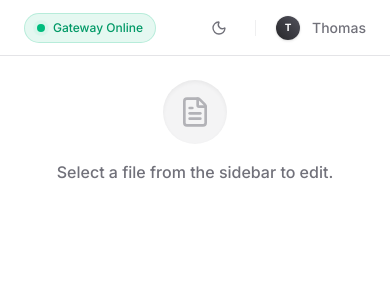
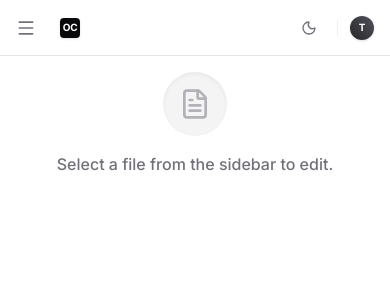
Before and after one commit to thomas-touboul/nanobot-web-ui, a Next.js app: page /editor in a window 390 px wide. Shown: the top 300 px of the page. Built offline with nearby package versions, Linux system fonts and the light colour scheme.

Commit message:
feat: make admin dashboard responsive with mobile menu

```diff
--- a/src/app/layout.tsx
+++ b/src/app/layout.tsx
@@ -31,7 +31,7 @@ export default function RootLayout({
             <div className="relative flex flex-1 flex-col h-full overflow-hidden">
               <TopBar />
               <div className="flex-1 overflow-y-auto overflow-x-hidden">
-                <main className="p-6">
+                <main className="p-4 md:p-6">
                   {children}
                 </main>
               </div>
--- a/src/components/layout/Sidebar.tsx
+++ b/src/components/layout/Sidebar.tsx
@@ -69,23 +69,11 @@ const mainNavigation = [
   },
 ];
 
-function SidebarContent() {
+export function NavigationItems({ onItemClick }: { onItemClick?: () => void }) {
   const pathname = usePathname();
   const searchParams = useSearchParams();
 
   return (
-    <aside className="hidden md:flex flex-col w-64 border-r border-border bg-card/50 backdrop-blur-sm h-screen sticky top-0">
-      <div className="h-14 flex items-center px-6 border-b border-border/40">
-        <Link href="/" className="flex items-center gap-2 font-semibold text-sm tracking-tight text-foreground hover:opacity-80 transition-opacity">
-          <div className="w-5 h-5 bg-foreground rounded text-[10px] flex items-center justify-center text-background font-bold shadow-sm">
-            OC
-          </div>
-          <span>openclaw-admin</span>
-        </Link>
-      </div>
-
-      <nav className="flex-1 p-3 space-y-4">
-        {/* Main Section */}
     <div className="space-y-1">
       {mainNavigation.map((item) => {
         const isActive = item.match(pathname, searchParams);
@@ -93,6 +81,7 @@ function SidebarContent() {
           <Link
             key={item.href}
             href={item.href}
+            onClick={onItemClick}
             className={cn(
               "group flex items-center gap-3 px-3 py-2.5 rounded-md transition-all duration-200 border border-transparent shadow-sm",
               isActive
@@ -106,7 +95,7 @@ function SidebarContent() {
             )}>
               <item.icon className="w-4 h-4" />
             </div>
-                <div className="flex flex-col">
+            <div className="flex flex-col text-left">
               <span className={cn(
                 "text-sm font-medium leading-none transition-colors",
                 isActive ? "text-foreground" : "text-muted-foreground group-hover:text-foreground"
@@ -121,6 +110,23 @@ function SidebarContent() {
         );
       })}
     </div>
+  );
+}
+
+function SidebarContent() {
+  return (
+    <aside className="hidden md:flex flex-col w-64 border-r border-border bg-card/50 backdrop-blur-sm h-screen sticky top-0">
+      <div className="h-14 flex items-center px-6 border-b border-border/40">
+        <Link href="/" className="flex items-center gap-2 font-semibold text-sm tracking-tight text-foreground hover:opacity-80 transition-opacity">
+          <div className="w-5 h-5 bg-foreground rounded text-[10px] flex items-center justify-center text-background font-bold shadow-sm">
+            OC
+          </div>
+          <span>openclaw-admin</span>
+        </Link>
+      </div>
+
+      <nav className="flex-1 p-3 space-y-4">
+        <NavigationItems />
       </nav>
     </aside>
   );
--- a/src/components/layout/TopBar.tsx
+++ b/src/components/layout/TopBar.tsx
@@ -1,28 +1,47 @@
 "use client";
 
 import { useTheme } from "next-themes";
-import { Sun, Moon, Activity } from "lucide-react";
+import { Sun, Moon, Menu, X } from "lucide-react";
 import { useEffect, useState } from "react";
+import { NavigationItems } from "./Sidebar";
+import Link from "next/link";
 
 export default function TopBar() {
   const { theme, setTheme } = useTheme();
   const [mounted, setMounted] = useState(false);
+  const [mobileMenuOpen, setMobileMenuOpen] = useState(false);
 
   useEffect(() => setMounted(true), []);
 
   return (
-    <header className="h-14 w-full border-b border-border bg-background px-6 flex items-center justify-between shrink-0">
-      <div className="flex items-center">
-        <div className="flex items-center gap-2 px-3 py-1.5 text-xs font-medium text-emerald-600 dark:text-emerald-400 bg-emerald-500/10 border border-emerald-500/20 rounded-full animate-fade-in">
+    <>
+      <header className="h-14 w-full border-b border-border bg-background px-4 md:px-6 flex items-center justify-between shrink-0 sticky top-0 z-50">
+        <div className="flex items-center gap-4">
+          <button
+            onClick={() => setMobileMenuOpen(!mobileMenuOpen)}
+            className="md:hidden p-2 -ml-2 text-muted-foreground hover:text-foreground hover:bg-secondary rounded-md transition-all duration-200"
+            aria-label="Toggle menu"
+          >
+            {mobileMenuOpen ? <X className="w-5 h-5" /> : <Menu className="w-5 h-5" />}
+          </button>
+
+          <Link href="/" className="flex md:hidden items-center gap-2 font-semibold text-sm tracking-tight text-foreground">
+            <div className="w-5 h-5 bg-foreground rounded text-[10px] flex items-center justify-center text-background font-bold shadow-sm">
+              OC
+            </div>
+          </Link>
+
+          <div className="hidden sm:flex items-center gap-2 px-3 py-1.5 text-xs font-medium text-emerald-600 dark:text-emerald-400 bg-emerald-500/10 border border-emerald-500/20 rounded-full animate-fade-in">
             <span className="relative flex h-2 w-2">
               <span className="animate-ping absolute inline-flex h-full w-full rounded-full bg-emerald-400 opacity-75"></span>
               <span className="relative inline-flex rounded-full h-2 w-2 bg-emerald-500"></span>
             </span>
-          Gateway Online
+            <span className="hidden xs:inline">Gateway Online</span>
+            <span className="xs:hidden">Online</span>
           </div>
         </div>
 
-      <div className="flex items-center gap-4">
+        <div className="flex items-center gap-2 md:gap-4">
           <button
             onClick={() => setTheme(theme === "dark" ? "light" : "dark")}
             className="p-2 text-muted-foreground hover:text-foreground hover:bg-secondary rounded-md transition-all duration-200"
@@ -33,15 +52,39 @@ export default function TopBar() {
 
           <div className="h-4 w-px bg-border/60 mx-1"></div>
 
-        <div className="flex items-center gap-3">
+          <div className="flex items-center gap-2 md:gap-3">
             <div className="w-6 h-6 bg-gradient-to-tr from-zinc-800 to-zinc-600 dark:from-zinc-200 dark:to-zinc-400 rounded-full flex items-center justify-center text-[10px] font-bold text-background shadow-sm ring-1 ring-border/20">
               T
             </div>
-          <span className="text-sm font-medium text-muted-foreground hover:text-foreground transition-colors cursor-default">
+            <span className="text-sm font-medium text-muted-foreground hover:text-foreground transition-colors cursor-default hidden xs:inline">
               Thomas
             </span>
           </div>
         </div>
       </header>
+
+      {/* Mobile Menu Overlay */}
+      {mobileMenuOpen && (
+        <div
+          className="fixed inset-0 z-40 bg-background/80 backdrop-blur-sm md:hidden"
+          onClick={() => setMobileMenuOpen(false)}
+        >
+          <div
+            className="fixed inset-y-0 left-0 w-full max-w-xs bg-card border-r border-border p-6 shadow-xl animate-fade-in"
+            onClick={(e) => e.stopPropagation()}
+          >
+            <div className="flex items-center gap-2 font-semibold text-lg tracking-tight text-foreground mb-8">
+              <div className="w-6 h-6 bg-foreground rounded text-[12px] flex items-center justify-center text-background font-bold shadow-sm">
+                OC
+              </div>
+              <span>openclaw-admin</span>
+            </div>
+            <nav>
+              <NavigationItems onItemClick={() => setMobileMenuOpen(false)} />
+            </nav>
+          </div>
+        </div>
+      )}
+    </>
   );
 }
```
Lines whose indentation alone changed are shown as unchanged.
